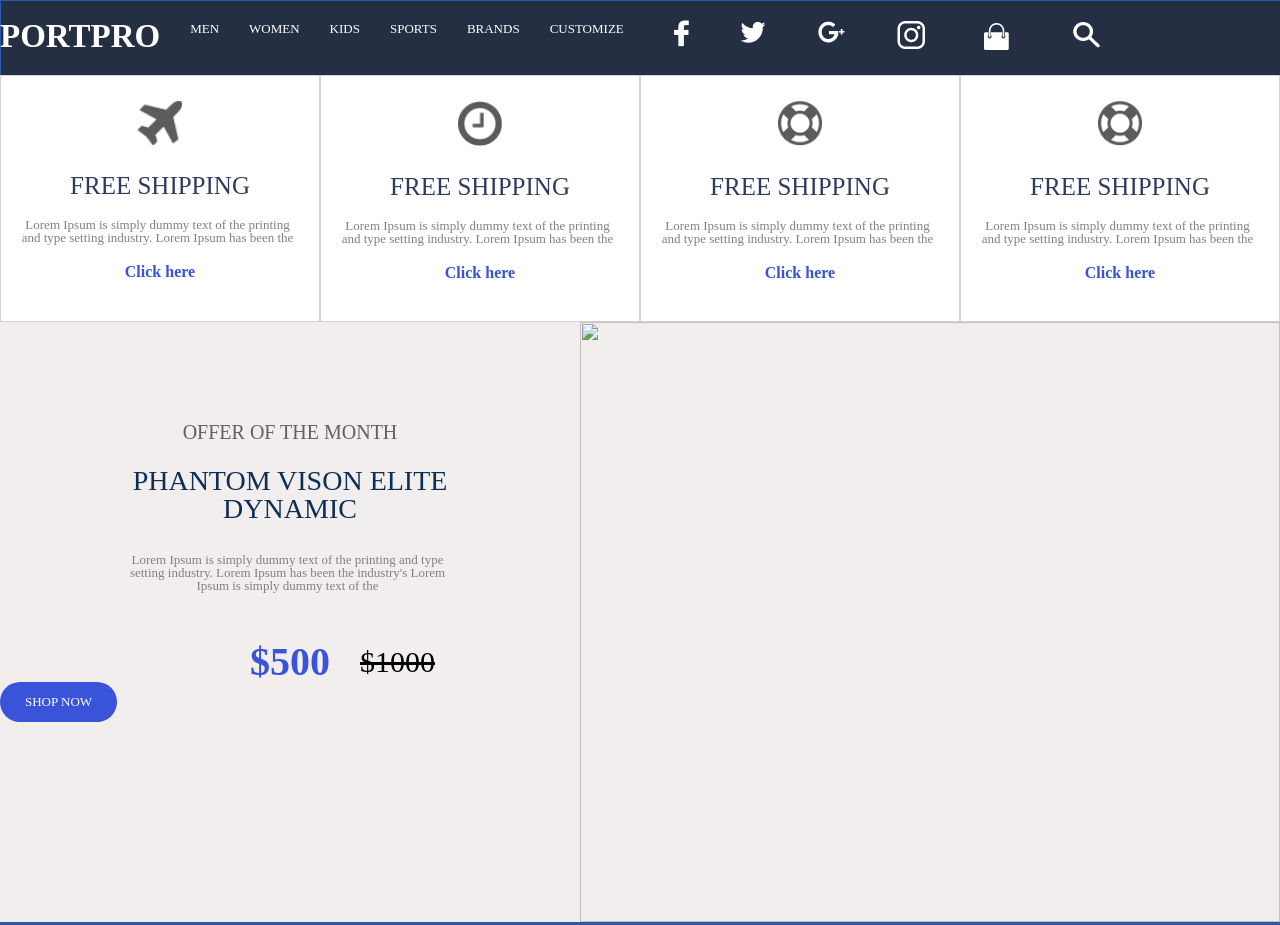
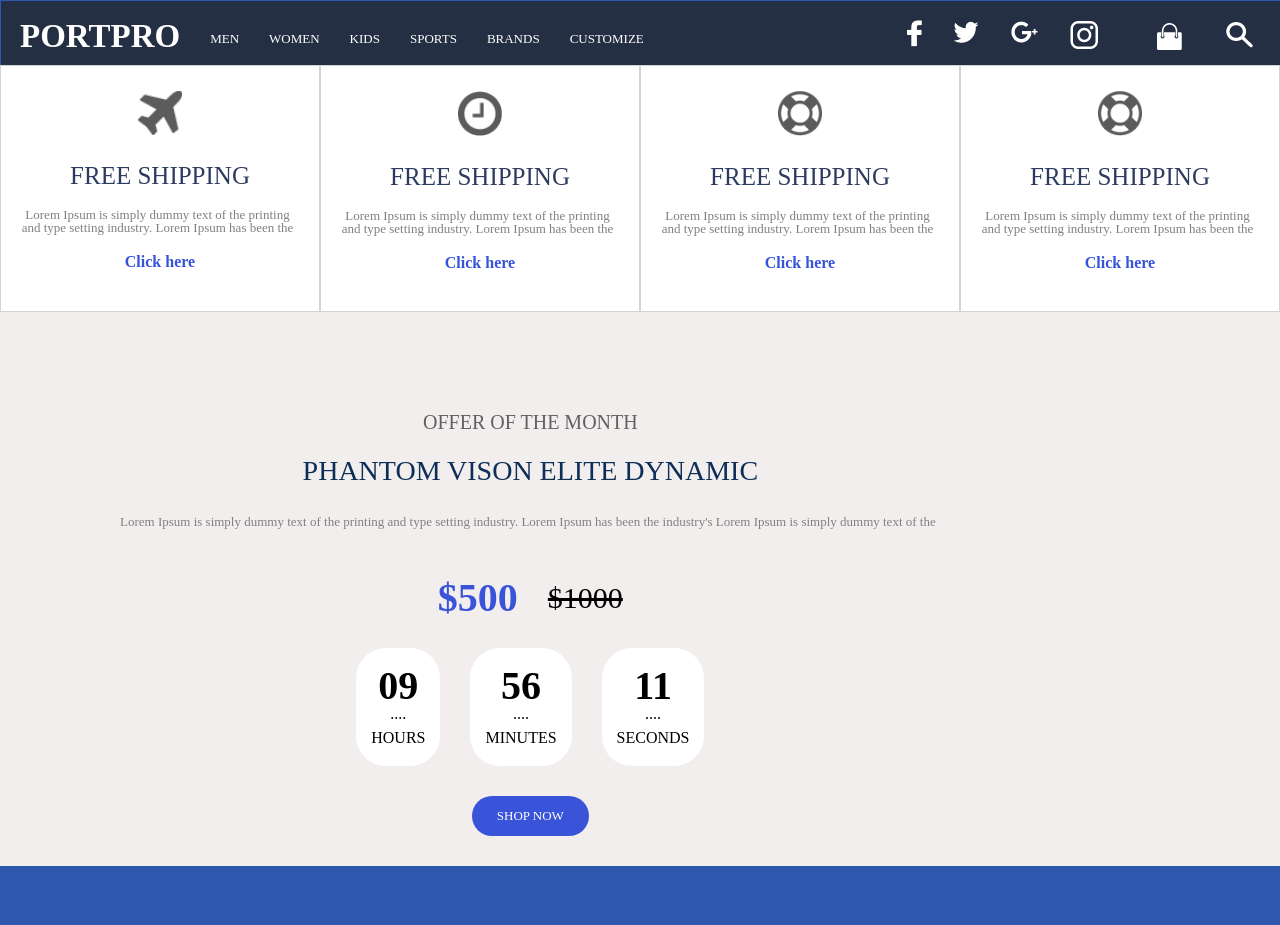
Before and after one commit to eres11/frontend-chapter-repository, a plain HTML site: page index.html in a window 1280 px wide. After the commit the page ends 866 px from the top, so only its background shows below. Drawn offline with Linux system fonts and the light colour scheme.

Commit message:
price section finish

```diff
--- a/css/style.css
+++ b/css/style.css
@@ -1,49 +1,64 @@
-body{
+body {
   background-color: rgb(46, 88, 173);
 }
 
-.header{
-    background-image: url('../assets/images/Rectangle\ 9.png');
-    padding: 20px 0px 20px 0px;
+.header {
+  background-image: url("../assets/images/Rectangle\ 9.png");
+  padding: 10px 0px 10px 0px;
 }
-nav, nav ul {
+nav,
+nav ul {
   display: flex;
+  justify-content: space-between;
   text-transform: uppercase;
 }
 
+.menuElements {
+  display: flex;
+  padding-top: 10px;
+}
+
+.navigationIcons {
+  display: flex;
+  gap: 50px;
+  padding-top: 10px;
+}
 
 .logo a {
   font-weight: bold;
-    font-family: 'Poppins';
+  font-family: "Poppins";
   color: white;
   text-decoration: none;
   font-size: 33px;
+  padding-left: 20px;
+}
+
+.navigationList {
+  padding-top: 10px;
 }
 
 .navigationList a {
-    font-family: 'Montserrat';
+  font-family: "Montserrat";
   font-size: 13px;
   color: white;
   text-decoration: none;
   margin-left: 30px;
 }
-
-.iconList img {
-    padding-bottom: 2;
-    margin-left: 50px;
-
+.iconList {
+  display: flex;
+  gap: 30px;
 }
 
-.buttonList img {
-    padding-bottom: 2;
-    margin-left: 50px;
-
+.buttonList {
+  display: flex;
+  gap: 30px;
+  padding-right: 20px;
 }
 
 .buttonList button {
   background-color: Transparent;
   border: none;
-    cursor:pointer;
+  cursor: pointer;
 }
 
 .shippingList {
@@ -51,79 +66,75 @@ nav, nav ul {
   text-align: center;
 }
 
-.shippingList li{
+.shippingList li {
   background-color: white;
   padding-bottom: 40px;
   border-color: lightgrey;
   border-style: solid;
   border-width: 1px;
 }
-.shippingList h2{
+.shippingList h2 {
   text-transform: uppercase;
   text-align: center;
-    font-family: 'Bebas Neue';
+  font-family: "Bebas Neue";
   font-size: 25px;
   font-weight: 510;
   padding-bottom: 15px;
   color: rgb(44, 59, 95);
 }
 
-.shippingList span{
+.shippingList span {
   display: block;
   text-align: center;
   font-size: 13px;
-    font-family: 'Montserrat';
+  font-family: "Montserrat";
   color: grey;
   padding: 5px 25px 20px 20px;
 }
 
-.shippingList img{
+.shippingList img {
   padding: 25px 0px 25px 0px;
   width: 44px;
 }
 
-.shippingList a{
+.shippingList a {
   color: #3753da;
-    font-family: 'Montserrat';
+  font-family: "Montserrat";
   text-decoration: none;
   font-weight: bold;
 }
 
 .offerOfTheMonthList {
   display: flex;
-
-}
-
-.offerOfTheMonthList li{
   background-color: rgb(243, 238, 238);
-    height: 600px;
 }
 
 .offerOfTheMonthList img{
-    height: 600px;
-    width: 700px;
+    max-width: 100%;
+    object-fit: contain;
 }
 
-h3, h2{
+h3,
+h2 {
   text-transform: uppercase;
   text-align: center;
 }
 
-.offerOfTheMonthList span{
+.offerOfTheMonthList span {
   display: block;
   text-align: center;
   font-size: 13px;
-    font-family: 'Montserrat';
+  font-family: "Montserrat";
   color: grey;
   padding: 5px 25px 20px 20px;
   margin-left: 100px;
   margin-right: 100px;
 }
 
-.offerOfTheMonthList h2{
+.offerOfTheMonthList h2 {
   text-transform: uppercase;
   text-align: center;
-    font-family: 'Bebas Neue';
+  font-family: "Bebas Neue";
   font-size: 28px;
   font-weight: 500;
   padding-bottom: 25px;
@@ -132,47 +143,83 @@ h3, h2{
   margin-right: 120px;
 }
 
-.offerOfTheMonthList h3{
+.offerOfTheMonthList h3 {
   text-transform: uppercase;
   text-align: center;
-    font-family: 'Poppins';
+  font-family: "Poppins";
   font-size: 20px;
   font-weight: 520;
   padding-top: 100px;
   padding-bottom: 25px;
-    color:rgb(97, 97, 97);
+  color: rgb(97, 97, 97);
 }
 
-.priceContainer{
-    display: inline-flex;
+.priceContainer {
+  display: flex;
+  justify-content: center;
   flex-wrap: wrap;
   gap: 30px;
-    margin-left: 250px;
 }
 
-#newPrice{
+#newPrice {
   color: rgba(57, 84, 217);
   font-weight: bold;
   font-size: 40px;
   padding-top: 30px;
 }
 
-#oldPrice{
+#oldPrice {
   color: black;
   font-size: 30px;
   text-decoration: line-through;
   padding-top: 35px;
 }
 
-#shopNowButton{
-    display: block;
+#shopNowButton {
   color: white;
   background-color: rgba(57, 83, 217);
   border: none;
   text-transform: uppercase;
-    font-family: 'Montserrat';
+  font-family: "Montserrat";
   font-size: 13px;
   text-align: center;
   border-radius: 30px;
   padding: 12px 25px 12px 25px;
 }
+
+.buttonContiner {
+  display: flex;
+  justify-content: center;
+  flex-wrap: wrap;
+  padding: 30px;
+}
+
+.timerContainer ul {
+  display: flex;
+  justify-content: center;
+  flex-wrap: wrap;
+  padding-top: 30px;
+  gap: 30px;
+}
+
+.timerContainer li {
+  font-family: "Montserrat";
+  text-transform: uppercase;
+  background-color: rgb(255, 255, 255);
+  border-radius: 30px;
+  padding: 10px 15px 20px 15px;
+  text-align: center;
+}
+
+.timerContainer p {
+  padding-top: 8px;
+}
+
+#time {
+  font-weight: 550;
+  font-size: 40px;
+}
+
+#dots {
+  padding-top: 0px;
+}
--- a/index.html
+++ b/index.html
@@ -11,6 +11,7 @@
   <body>
     <header class="header">
       <nav class="nav">
+        <div class="menuElements">
           <ul class="ulLogo">
             <li class="logo"><a href="#">portpro</a></li>
           </ul>
@@ -22,7 +23,8 @@
             <li><a href="#">brands</a></li>
             <li><a href="#">customize</a></li>
           </ul>
-
+        </div>
+        <div class="navigationIcons">
           <ul class="iconList">
             <li>
               <a href="#"
@@ -77,6 +79,7 @@
               </button>
             </li>
           </ul>
+        </div>
       </nav>
     </header>
     <div>
@@ -129,7 +132,28 @@
             <p id="newPrice">$500</p>
             <p id="oldPrice">$1000</p>
           </div>
+          <div class="timerContainer">
+            <ul>
+              <li>
+                <p id="time">09</p>
+                <p id="dots">....</p>
+                <p>hours</p>
+              </li>
+              <li>
+                <p id="time">56</p>
+                <p id="dots">....</p>
+                <p>minutes</p>
+              </li>
+              <li>
+                <p id="time">11</p>
+                <p id="dots">....</p>
+                <p>seconds</p>
+              </li>
+            </ul>
+          </div>
+          <div class="buttonContiner">
             <button id="shopNowButton">shop now</button>
+          </div>
         </li>
         <li><img src="./assets/images/ImageSportsman.png" alt="" /></li>
       </ul>
```
Lines whose indentation alone changed are shown as unchanged.
